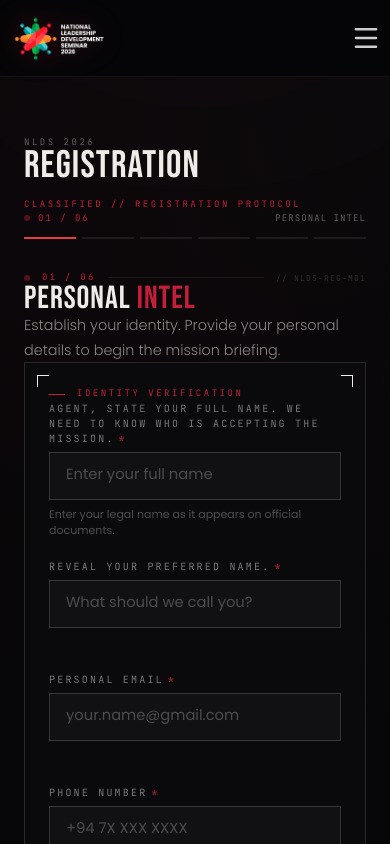
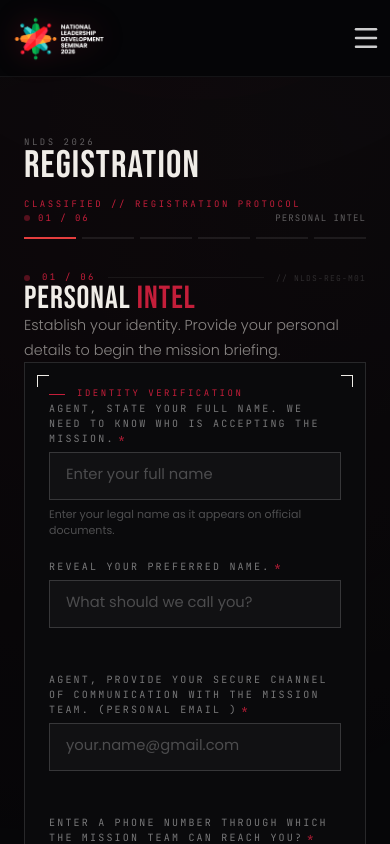
Before and after one commit to SarmaHK/NLDS-26, a Next.js app: page /register in a window 390 px wide. Shown: the top 844 px of the page. Built offline with nearby package versions, Linux system fonts and the light colour scheme.

Commit message:
feat(ui): update labels for phone and personal email

```diff
--- a/src/components/register/steps/PersonalIntel.tsx
+++ b/src/components/register/steps/PersonalIntel.tsx
@@ -41,7 +41,7 @@ export default function PersonalIntel() {
 
                 <div className="grid grid-cols-1 sm:grid-cols-2 gap-5">
                     <FormInput
-                        label="Personal Email"
+                        label="Agent, provide your secure channel of communication with the mission team. (Personal email )"
                         type="email"
                         placeholder="your.name@gmail.com"
                         required
@@ -49,7 +49,7 @@ export default function PersonalIntel() {
                         {...register("personalIntel.personalEmail")}
                     />
                     <FormInput
-                        label="Phone Number"
+                        label="Enter a phone number through which the mission team can reach you?"
                         type="tel"
                         placeholder="+94 7X XXX XXXX"
                         required
```
